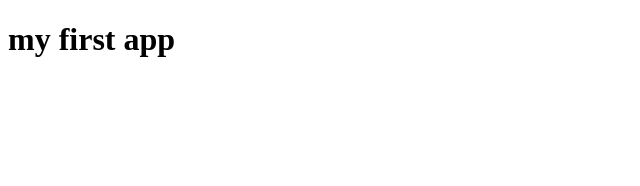
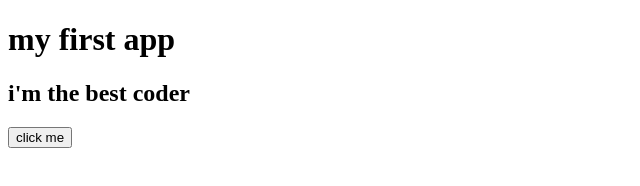
Before and after one commit to ProfessorZD/firstapp, a plain HTML site: page index.html in a window 1280 px wide. Shown: the whole page, without its empty margins (0-640 px from the left). Drawn offline with Linux system fonts and the light colour scheme.

Commit message:
adding a Butting

```diff
--- a/index.html
+++ b/index.html
@@ -8,5 +8,7 @@
 </head>
 <body>
     <h1>my first app</h1>
+    <h2>i'm the best coder</h2>
+    <button onclick="alert('Im clicked')"> click me</button>
 </body>
 </html>
```
